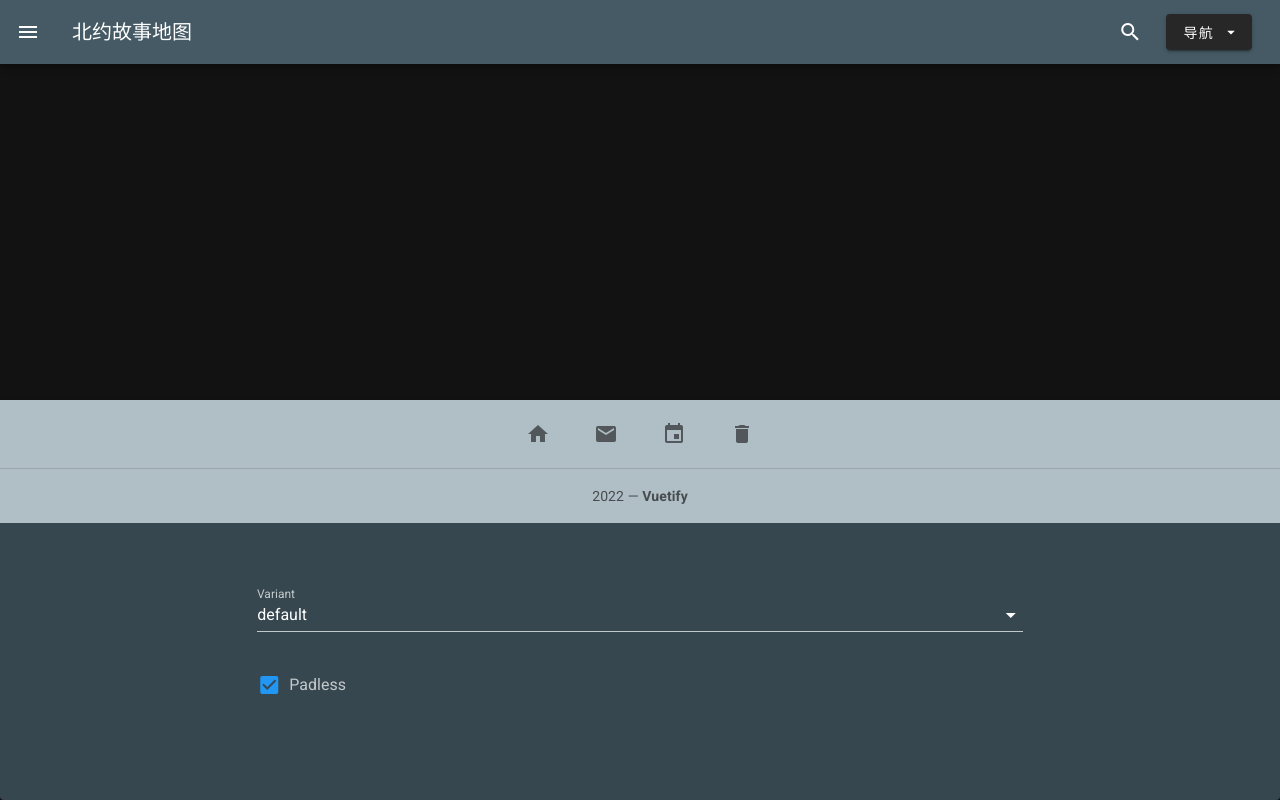
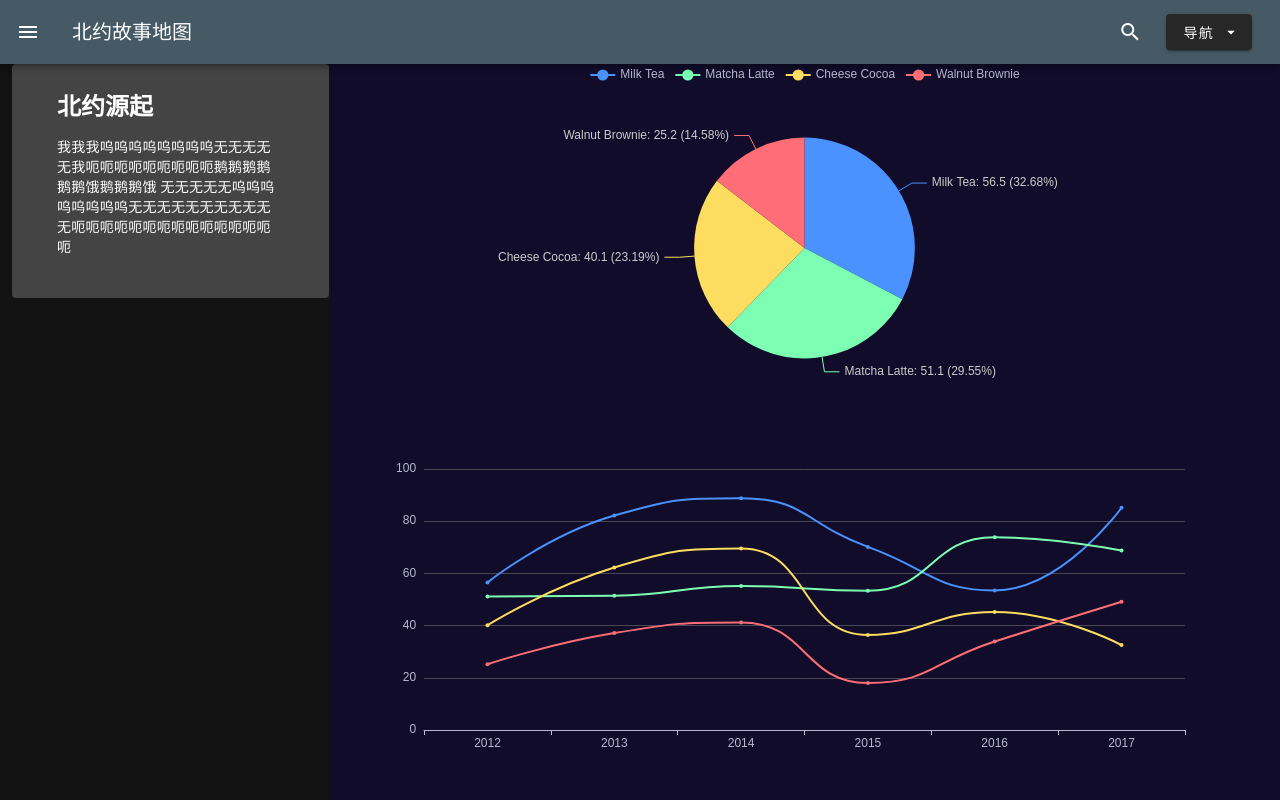
Before and after one commit to pokey-peng/vue-map, a Vue app: page /echartsScroll in a window 1280 px wide. Shown: the top 800 px of the page. Built offline with nearby package versions, Linux system fonts and the light colour scheme.

Commit message:
echarts添加

```diff
--- a/src/components/EchartsScroll.vue
+++ b/src/components/EchartsScroll.vue
@@ -1,11 +1,52 @@
 <template>
-  <section></section>
+  <section id="EchartsContainer">
+    <v-container fluid py-0 pr-0>
+      <v-row class="scrolly-side">
+        <v-col class="scrolly-text pa-0" cols="3">
+          <v-row class="wrap justify-center align-start step">
+            <div data-step="3-1" class="text-block">
+              <v-container>
+                <h2 class="h5 mb-lg-3">北约源起</h2>
+                <p class="body-2">
+                  我我我呜呜呜呜呜呜呜呜无无无无无我呃呃呃呃呃呃呃呃呃鹅鹅鹅鹅鹅鹅饿鹅鹅鹅饿
+                  无无无无无呜呜呜呜呜呜呜呜无无无无无无无无无无无呃呃呃呃呃呃呃呃呃呃呃呃呃呃呃
+                </p>
+              </v-container>
+            </div>
+          </v-row>
+          <v-row class="wrap justify-center align-start step">
+            <div data-step="3-2" class="text-block">
+              <v-container>
+                <h2 class="h5 mb-lg-3">北约源起</h2>
+                <p class="body-2">
+                  我我我呜呜呜呜呜呜呜呜无无无无无我呃呃呃呃呃呃呃呃呃鹅鹅鹅鹅鹅鹅饿鹅鹅鹅饿
+                  无无无无无呜呜呜呜呜呜呜呜无无无无无无无无无无无呃呃呃呃呃呃呃呃呃呃呃呃呃呃呃
+                </p>
+              </v-container>
+            </div>
+          </v-row>
+        </v-col>
+        <v-col class="scrolly-sticky pa-0" cols="9">
+          <EchartsBar />
+        </v-col>
+      </v-row>
+    </v-container>
+  </section>
 </template>
 <script>
+import EchartsBar from "./controller/EchartsBar";
 export default {
   name: "EchatsScroll",
+  components: {
+    EchartsBar,
+  },
   data: () => {
     return {};
   },
 };
 </script>
+<style scoped>
+#EchartsContainer {
+  position: relative;
+}
+</style>
--- /dev/null
+++ b/src/components/controller/EchartsBar.vue
@@ -0,0 +1,142 @@
+<template>
+  <div id="echarts-main">
+    <div id="echart"></div>
+  </div>
+</template>
+<script>
+import {
+  DatasetComponent,
+  TooltipComponent,
+  GridComponent,
+  LegendComponent,
+} from "echarts/components";
+import { LineChart, PieChart } from "echarts/charts";
+import { UniversalTransition, LabelLayout } from "echarts/features";
+import { CanvasRenderer } from "echarts/renderers";
+let myChart;
+export default {
+  name: "EchartsBar",
+  data: () => {
+    return {};
+  },
+  mounted() {
+    this.initEcharts();
+  },
+  methods: {
+    initEcharts() {
+      this.$echarts.use([
+        DatasetComponent,
+        TooltipComponent,
+        GridComponent,
+        LegendComponent,
+        LineChart,
+        PieChart,
+        CanvasRenderer,
+        UniversalTransition,
+        LabelLayout,
+      ]);
+      myChart = this.$echarts.init(document.getElementById("echart"), "dark");
+      let option;
+
+      setTimeout(function () {
+        option = {
+          legend: {},
+          tooltip: {
+            trigger: "axis",
+            showContent: false,
+          },
+          dataset: {
+            source: [
+              ["product", "2012", "2013", "2014", "2015", "2016", "2017"],
+              ["Milk Tea", 56.5, 82.1, 88.7, 70.1, 53.4, 85.1],
+              ["Matcha Latte", 51.1, 51.4, 55.1, 53.3, 73.8, 68.7],
+              ["Cheese Cocoa", 40.1, 62.2, 69.5, 36.4, 45.2, 32.5],
+              ["Walnut Brownie", 25.2, 37.1, 41.2, 18, 33.9, 49.1],
+            ],
+          },
+          xAxis: { type: "category" },
+          yAxis: { gridIndex: 0 },
+          grid: { top: "55%" },
+          series: [
+            {
+              type: "line",
+              smooth: true,
+              seriesLayoutBy: "row",
+              emphasis: { focus: "series" },
+            },
+            {
+              type: "line",
+              smooth: true,
+              seriesLayoutBy: "row",
+              emphasis: { focus: "series" },
+            },
+            {
+              type: "line",
+              smooth: true,
+              seriesLayoutBy: "row",
+              emphasis: { focus: "series" },
+            },
+            {
+              type: "line",
+              smooth: true,
+              seriesLayoutBy: "row",
+              emphasis: { focus: "series" },
+            },
+            {
+              type: "pie",
+              id: "pie",
+              radius: "30%",
+              center: ["50%", "25%"],
+              emphasis: {
+                focus: "self",
+              },
+              label: {
+                formatter: "{b}: {@2012} ({d}%)",
+              },
+              encode: {
+                itemName: "product",
+                value: "2012",
+                tooltip: "2012",
+              },
+            },
+          ],
+        };
+        myChart.on("updateAxisPointer", function (event) {
+          const xAxisInfo = event.axesInfo[0];
+          if (xAxisInfo) {
+            const dimension = xAxisInfo.value + 1;
+            myChart.setOption({
+              series: {
+                id: "pie",
+                label: {
+                  formatter: "{b}: {@[" + dimension + "]} ({d}%)",
+                },
+                encode: {
+                  value: dimension,
+                  tooltip: dimension,
+                },
+              },
+            });
+          }
+        });
+        myChart.setOption(option);
+      });
+
+      option && myChart.setOption(option);
+    },
+  },
+};
+</script>
+<style scoped>
+#echarts-main {
+  bottom: 0;
+  left: 0;
+  position: absolute;
+  right: 0;
+  top: 0;
+}
+#echart {
+  width: 100%;
+  height: 100%;
+}
+</style>
--- a/src/components/controller/MapSecond.vue
+++ b/src/components/controller/MapSecond.vue
@@ -12,6 +12,7 @@ export default {
   },
   async mounted() {
     this.initMap();
+    this.initLayer();
   },
   computed: {
     ...mapGetters("mapView", ["currentPage", "step"]),
@@ -22,6 +23,7 @@ export default {
       console.log(this.step);
       if (this.step === "2-5") return;
       map.flyTo(this.mapOptions(this.step));
+      this.setLayer(this.step);
     },
   },
   methods: {
@@ -31,7 +33,7 @@ export default {
       // eslint-disable-next-line
       map = new this.$mapboxgl.Map({
         container: "map",
-        style: "mapbox://styles/mapbox/dark-v10",
+        style: "mapbox://styles/pokeycn/cl303i6sz000h14mf2zjl04qe",
         center: [-36, 45],
         boxZoom: true,
         dragRotate: true,
@@ -39,6 +41,25 @@ export default {
         scrollZoom: false,
       });
     },
+    initLayer() {
+      map.on("load", () => {
+        const visibility = map.getLayoutProperty(
+          "fulleureapu-chaa6i",
+          "visibility"
+        );
+        //console.log(visibility);
+        if (visibility === "visible" || visibility === undefined) {
+          map.setLayoutProperty("fulleureapu-chaa6i", "visibility", "none");
+        }
+      });
+    },
+    setLayer(stepId) {
+      switch (stepId) {
+        case "2-3":
+          map.setLayoutProperty("fulleureapu-chaa6i", "visibility", "visible");
+          break;
+      }
+    },
   },
 };
 </script>
--- a/src/main.js
+++ b/src/main.js
@@ -5,6 +5,7 @@ import store from "./store";
 import vuetify from "./plugins/vuetify";
 import scrollama from "scrollama";
 import mapboxgl from "mapbox-gl";
+import * as echarts from "echarts/core";
 
 import "mapbox-gl/dist/mapbox-gl.css";
 import "./styles/main.css";
@@ -12,6 +13,7 @@ import "./styles/main.css";
 Vue.config.productionTip = false;
 Vue.prototype.$scrollama = scrollama;
 Vue.prototype.$mapboxgl = mapboxgl;
+Vue.prototype.$echarts = echarts;
 new Vue({
   router,
   store,
--- a/src/styles/main.css
+++ b/src/styles/main.css
@@ -3,7 +3,22 @@ html {
   font-family: Tahoma, Arial, "PingFang SC", "Hiragino Sans GB",
     "Microsoft YaHei", sans-serif;
 }
-
+.row {
+  margin: 0;
+}
+.scrolly-side {
+  position: relative;
+  margin: 0;
+}
+.scrolly-side .scrolly-sticky {
+  height: calc(100vh - 64px);
+  position: sticky;
+  top: 64px;
+  transform: translateZ(0);
+}
+.scrolly-overlay {
+  position: relative;
+}
 .scrolly-overlay .scrolly-sticky {
   -webkit-transform: translateZ(0);
   height: calc(100vh - 64px);
@@ -28,11 +43,20 @@ html {
   height: calc(100vh - 64px);
   z-index: 2;
 }
+.scrolly-side .scrolly-text .step {
+  height: calc(100vh - 64px);
+  z-index: 2;
+  margin: 0;
+}
 .scrolly-overlay .scrolly-text .step .text-block {
   background-color: #444;
   border-radius: 4px;
   opacity: 0.9;
   z-index: 3;
+}
+.scrolly-side .scrolly-text .step .text-block {
+  background-color: #444;
+  border-radius: 4px;
 }
 /* .scrolly-overlay .scrolly-text-side-bar .step .text-block {
   background-color: #444;
--- a/src/views/AppBar.vue
+++ b/src/views/AppBar.vue
@@ -51,7 +51,7 @@ export default {
       items: {
         landing: "landing",
         MapScroll: "map-container-2",
-        EchartsScroll: "index.html#EchartsScroll",
+        EchartsContainer: "EchartsContainer",
       },
       offset: true,
     };
```
